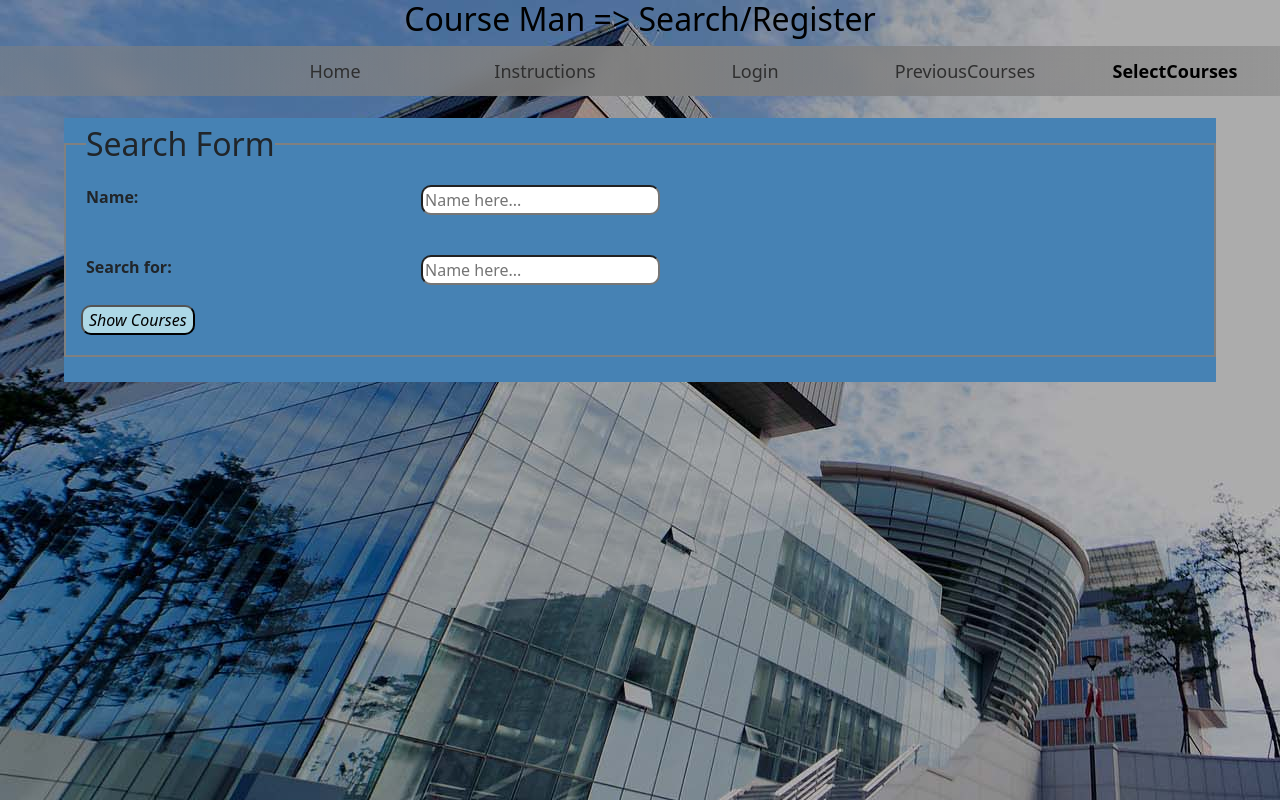
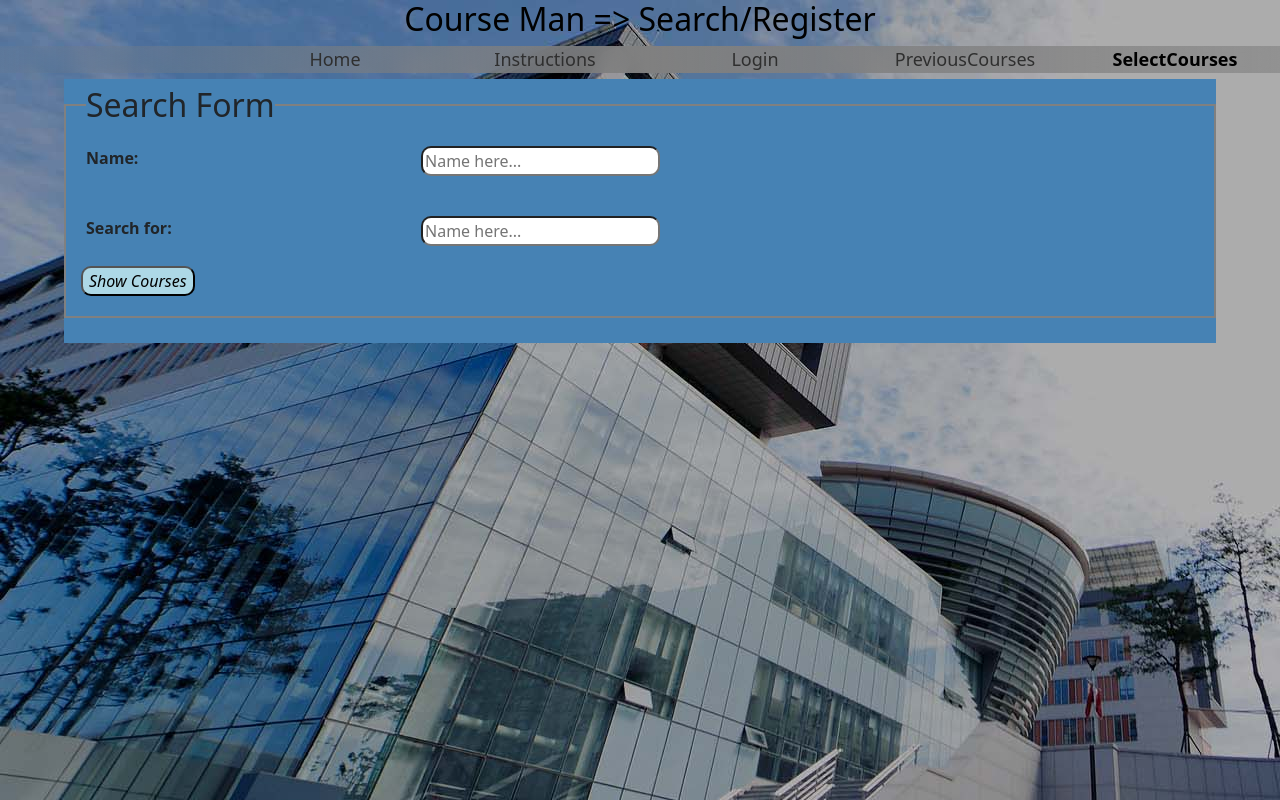
Before and after one commit to JuyeeMyeong/web_project_cse316, a React (Create React App) app: page /SelectCourses in a window 1280 px wide. Built offline with nearby package versions, Linux system fonts and the light colour scheme; no server answers.

Commit message:
#2 navbar changes (color &style)

```diff
--- a/src/App.css
+++ b/src/App.css
@@ -35,18 +35,20 @@ ul {
   justify-content: end;
 }
 
+.navigation-menu{
+  margin-bottom: 0;
+}
+
 .activeNav {
   color: black;
   font-weight: 600;
   font-size: 18px;
-  margin: 20px;
 }
 
 .defaultNav {
   color: #2f2f2f;
   font-weight: 450;
   font-size: 18px;
-  margin: 20px;
 }
 
 @supports (backdrop-filter: blur(1rem)){
--- a/src/components/Navbar.js
+++ b/src/components/Navbar.js
@@ -37,8 +37,7 @@ function Navbar({ header, navColor, textColor, navMargin }) {
       >
         <ul
           className="header d-flex align-items-center"
-          // style={{ background: navColor, height: navMargin }}
-          style={{ background: navColor }}
+          style={{ background: navColor, height: navMargin, marginBottom: 0 }}
         >
           {/*     NavLink to Home     */}
           <li className="navigator topnav text-center">
--- a/src/components/SelectCourses.js
+++ b/src/components/SelectCourses.js
@@ -53,12 +53,14 @@ function SelectCourses() {
       <Navbar
         header={"Course Man => Search/Register"}
         navColor={
-          "linear-gradient(to left, rgba(128,128,128, 0.5) 0%, rgba(128,128,128, 1) 49%, rgba(128,128,128, 0.5) 100%)"
+          "linear-gradient(to left, rgba(128,128,128, 0.6) 0%, rgba(128,128,128, 1) 49%, rgba(128,128,128, 0.1) 100%)"
         }
         textColor={"black"}
         navMargin={"fit-content"}
+        style={{marginBottom: 0}}
       />
-      <div className="selectCoursePage d-flex flex-column align-items-center">
+      <div className="selectCoursePage d-flex flex-column align-items-center"
+      style={{marginTop : 0}}>
         <div className="form-container d-flex flex-column">
           {/*   SearchForm   */}
           <div className="searchForm">
```
